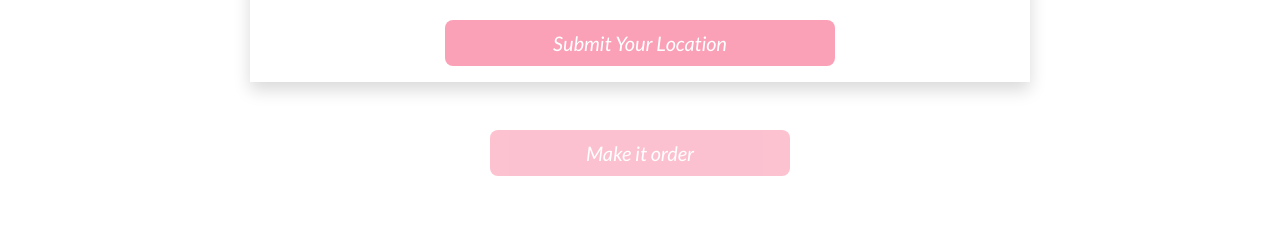
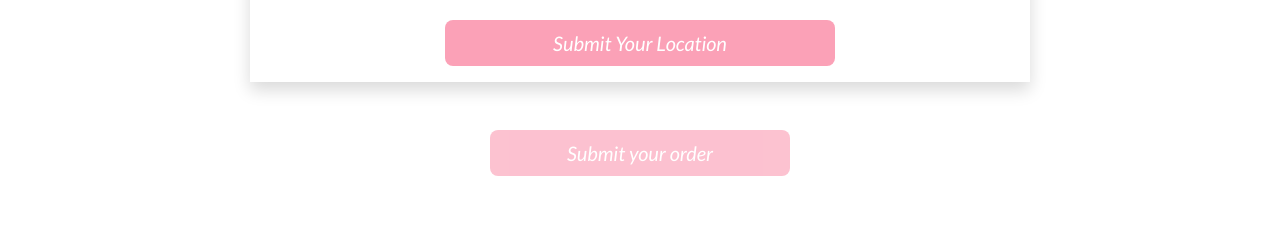
Before and after one commit to MostafaDbagh/tomaBoutiquqe, a React (Create React App) app in the folder client/: page /cart in a window 1280 px wide. Shown: the part 1140-1366 px from the top of the page. Built offline with nearby package versions, Linux system fonts and the light colour scheme; no server answers.

Commit message:
make it better

```diff
--- a/client/src/pages/cart.js
+++ b/client/src/pages/cart.js
@@ -72,7 +72,13 @@ const Cart = () => {
 
        }
 
-       const res =  await makeOrder(data);
+       const res =  await makeOrder(data).then(res =>{
+        if(res){
+          localStorage.clear();
+          setIsLocationSubmited(false)
+
+        }
+       })
 
       }
     return (
@@ -115,7 +121,7 @@ const Cart = () => {
         <div>
         <LocationForm setIsLocationSubmited={setIsLocationSubmited}/>
         </div>
-        <button disabled={!isLocaitonSubmited} onClick={()=>handleMakeOrder()}style={{fontFamily:'lato',minWidth:'300px'}}  className='btn btn-primary btn-lg mx-auto my-5 bgPink border-0'>Make it order</button>
+        <button disabled={!isLocaitonSubmited} onClick={()=>handleMakeOrder()}style={{fontFamily:'lato',minWidth:'300px'}}  className='btn btn-primary btn-lg mx-auto my-5 bgPink border-0'>Submit your order</button>
 
         </div>
         </div>
```
